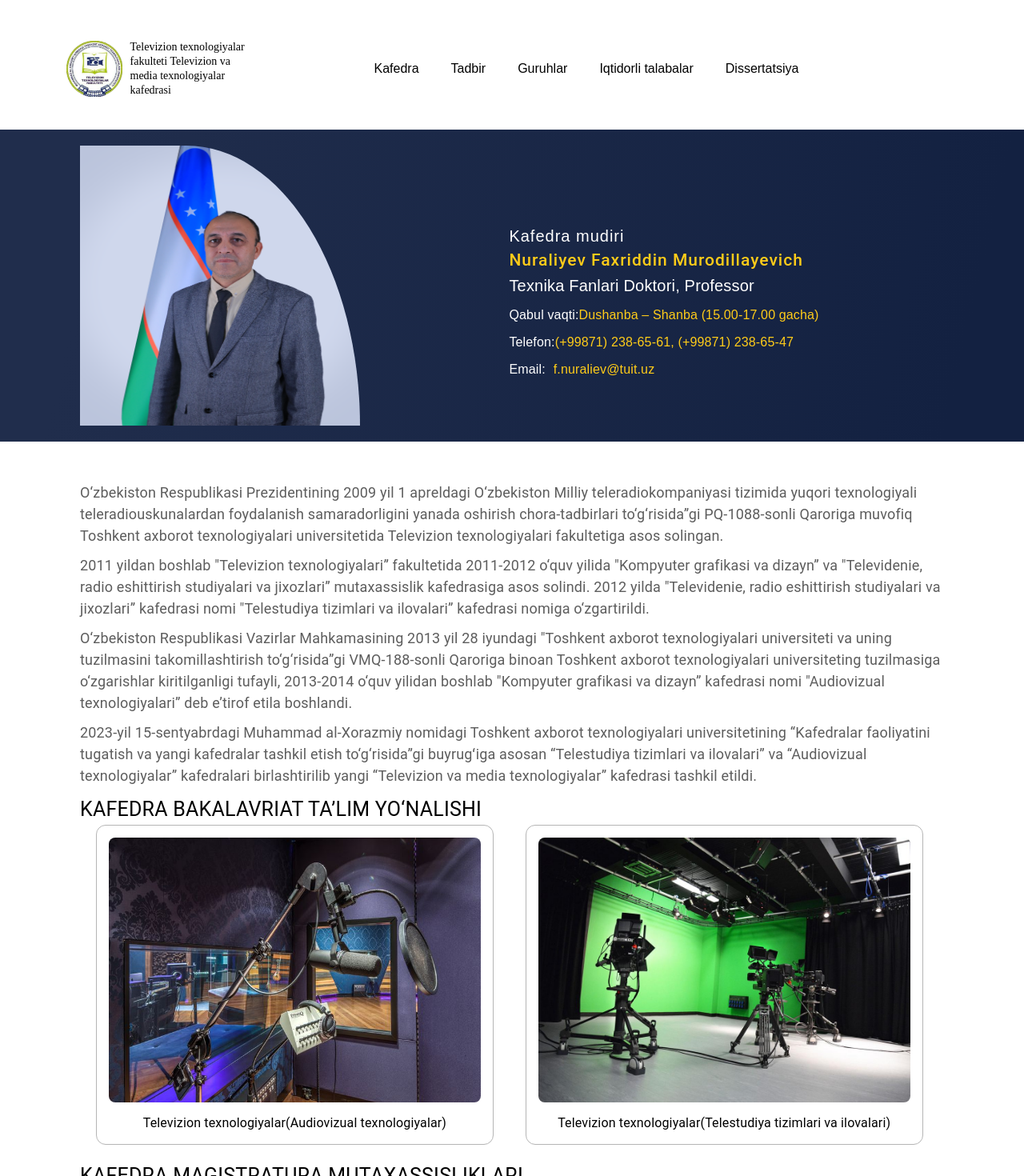
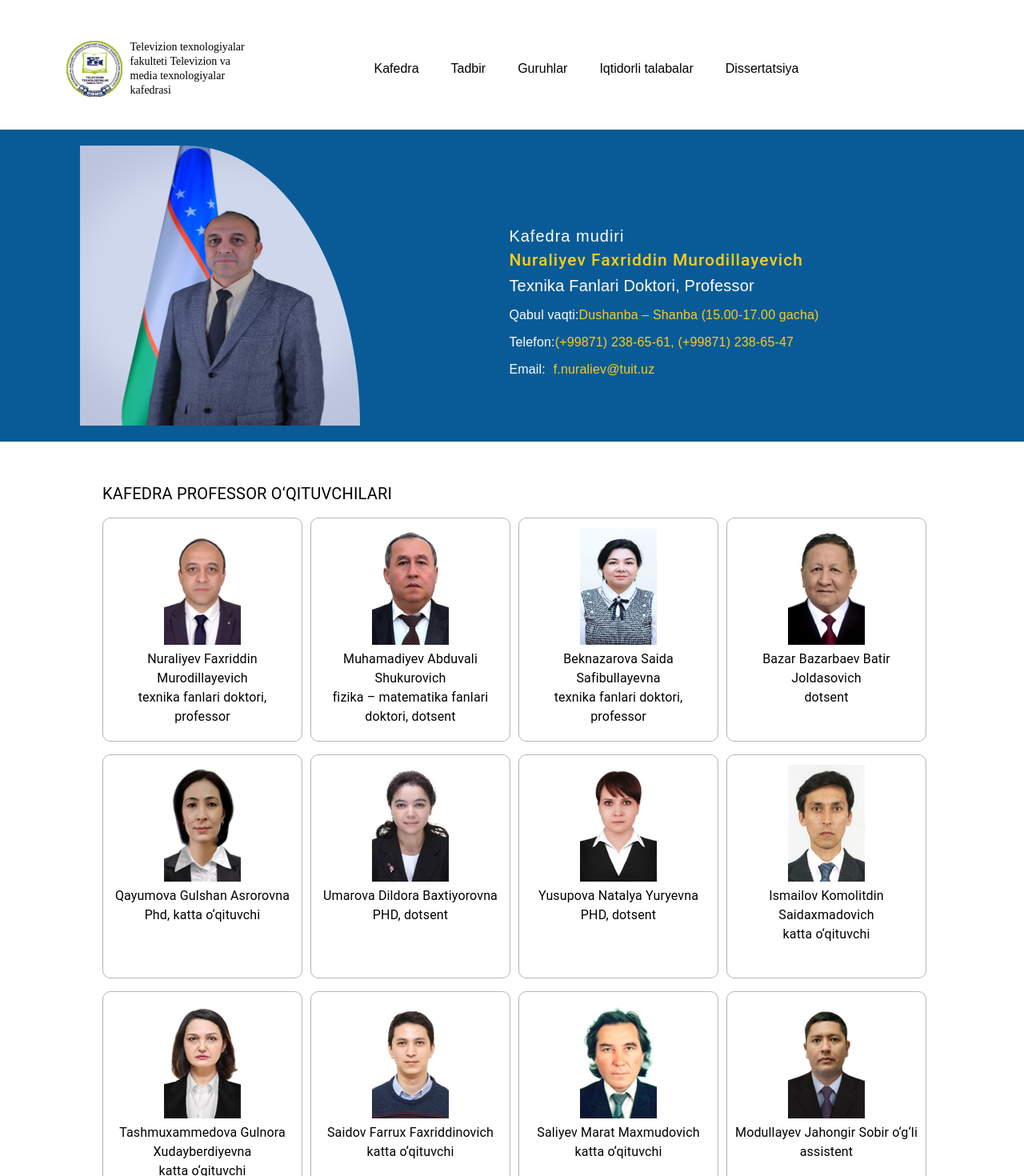
Before and after one commit to abbosbek23/tatuproject, a React (Vite) app: page /kafedra in a window 1280 px wide. Shown: the top 1470 px of the page at 80% size. Built offline with nearby package versions, Linux system fonts and the light colour scheme.

Commit message:
add new changes

```diff
--- a/src/home/home.jsx
+++ b/src/home/home.jsx
@@ -22,7 +22,7 @@ const Home = () => {
       >
         <img
           style={{
-            width: "100%",
+            width: "90%",
             height: point620 ? "auto" : "600px",
             objectFit: "fill",
           }}
--- a/src/kafedra_about_page/about.jsx
+++ b/src/kafedra_about_page/about.jsx
@@ -83,7 +83,7 @@ const About = () => {
           padding: point560 ? "10px 50px" : "20px 100px",
           marginBlock: "20px 50px",
           background:
-            "linear-gradient(103deg, rgb(32, 45, 76) 10.55%, rgb(19, 33, 65) 92.66%);",
+            "#095b97",
           flexDirection: point750 && "column",
         }}
       >
@@ -176,6 +176,16 @@ const About = () => {
             </a>
           </Typography>
         </Box>
+      </Box>
+      <Box
+        sx={{
+          marginLeft: "auto",
+          marginRight: "auto",
+          width: point560 ? "90%":"80%",
+          marginBottom: "20px",
+        }}
+      >
+        <Teachers />
       </Box>
       <Box
         sx={{ padding: point560 ? "0 40px" : point750 ? "0 50px" : "0 100px" }}
@@ -353,16 +363,7 @@ const About = () => {
           </Box>
         </Box>
       </Box>
-      <Box
-        sx={{
-          marginLeft: "auto",
-          marginRight: "auto",
-          width: point560 ? "90%":"80%",
-          marginBottom: "20px",
-        }}
-      >
-        <Teachers />
-      </Box>
+
       <Box></Box>
     </Box>
   );
```
